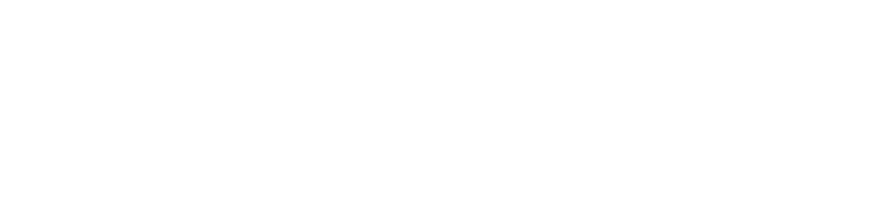
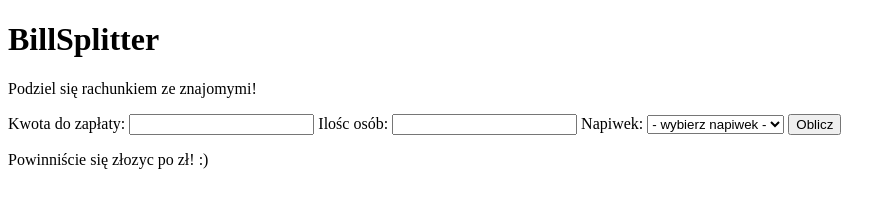
Before and after one commit to MariuszGalek/BillSplitter, a plain HTML site: page index.html in a window 1280 px wide. Shown: the whole page, without its empty margins (0-896 px from the left). Drawn offline with Linux system fonts and the light colour scheme.

Commit message:
Add html structure

```diff
--- a/index.html
+++ b/index.html
@@ -9,7 +9,27 @@
 </head>
 <body>
     <div class="wrapper">
-
+        <div class="top">
+            <h1>BillSplitter</h1>
+            <p>Podziel się rachunkiem ze znajomymi!</p>
+        </div>
+        <div class="bottom">
+            <label for="price">Kwota do zapłaty:</label>
+            <input type="number" id="price">
+            <label for="people">Ilośc osób:</label>
+            <input type="number" id="people">
+            <label for="tip">Napiwek:</label>
+            <select id="tip">
+                <option value="0" disabled selected>- wybierz napiwek -</option>
+                <option value="0.05">5%</option>
+                <option value="0.1">10%</option>
+                <option value="0.15">15%</option>
+                <option value="0.2">20%</option>
+            </select>
+            <button class="count">Oblicz</button>
+            <p class="error"></p>
+            <p class="cost-info">Powinniście się złozyc po <span class="cost"></span>zł! :)</p>
+        </div>
     </div>
     <script src="js/main.js"></script>
 </body>
```
